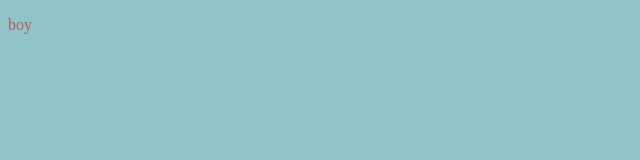
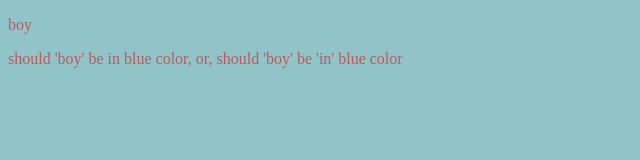
Before and after one commit to boy-in-blue/boyin.blue, a plain HTML site: page index.html in a window 1280 px wide. Shown: the whole page, without its empty margins (0-640 px from the left). Drawn offline with Linux system fonts and the light colour scheme.

Commit message:
edit message

```diff
--- a/index.html
+++ b/index.html
@@ -19,6 +19,7 @@
 
 <body>
     <p>boy</p>
+    <p>should 'boy' be in blue color, or, should 'boy' be 'in' blue color</p>
 </body>
 
 </html>
```
